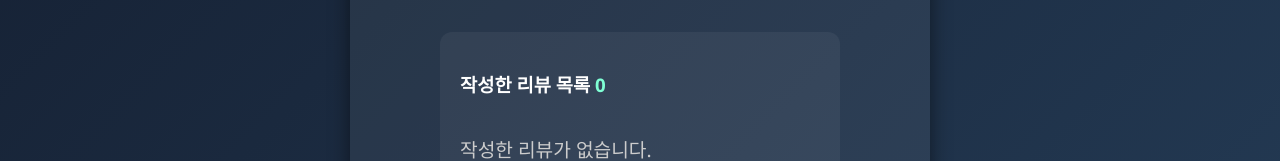
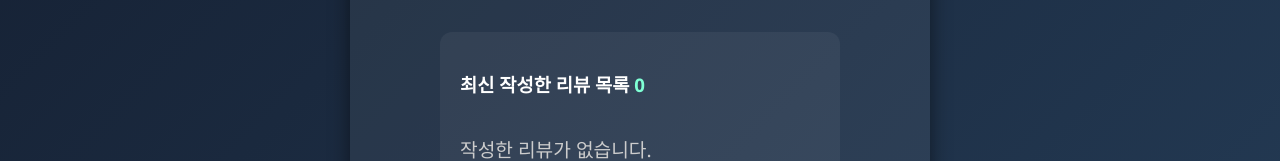
Before and after one commit to sejkim2/opensw_project, a React (Create React App) app in the folder requirements/frontend/: page /MyPage in a window 1280 px wide. Shown: the part 394-555 px from the top of the page. Built offline with nearby package versions, Linux system fonts and the light colour scheme.

Commit message:
fix: 마이페이지 문구 수정

```diff
--- a/requirements/frontend/src/pages/MyPage.jsx
+++ b/requirements/frontend/src/pages/MyPage.jsx
@@ -180,7 +180,7 @@ const handleGenreSave = async () => {
 
                 <div className="review-section">
                     <div className="review-title-row">
-                        <h3>작성한 리뷰 목록 <span style={{ color: 'aquamarine' }}>{recentReviews.length}</span></h3>
+                        <h3>최신 작성한 리뷰 목록 <span style={{ color: 'aquamarine' }}>{recentReviews.length}</span></h3>
                     </div>
 
                     {recentReviews.length === 0 ? (
```
